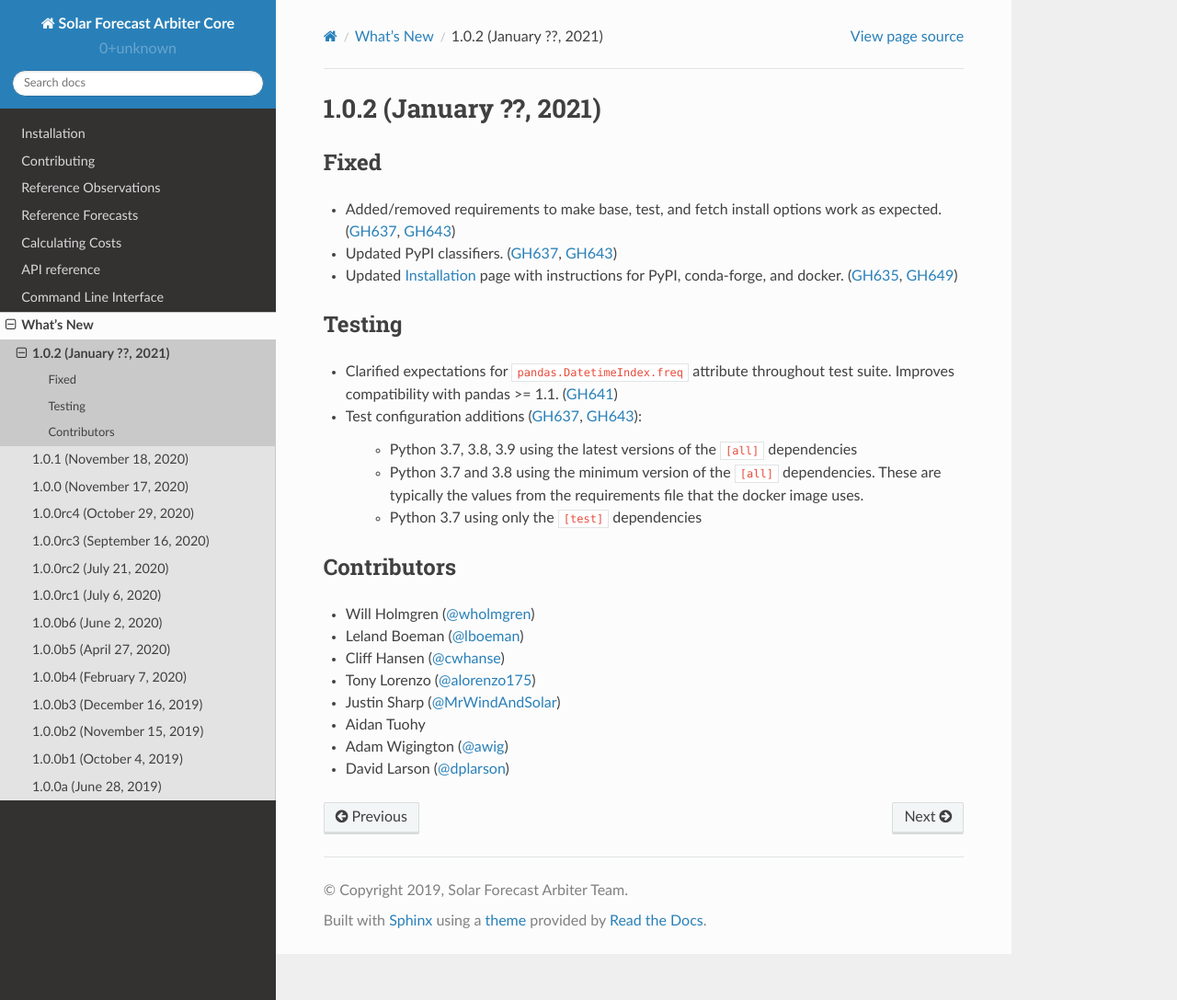
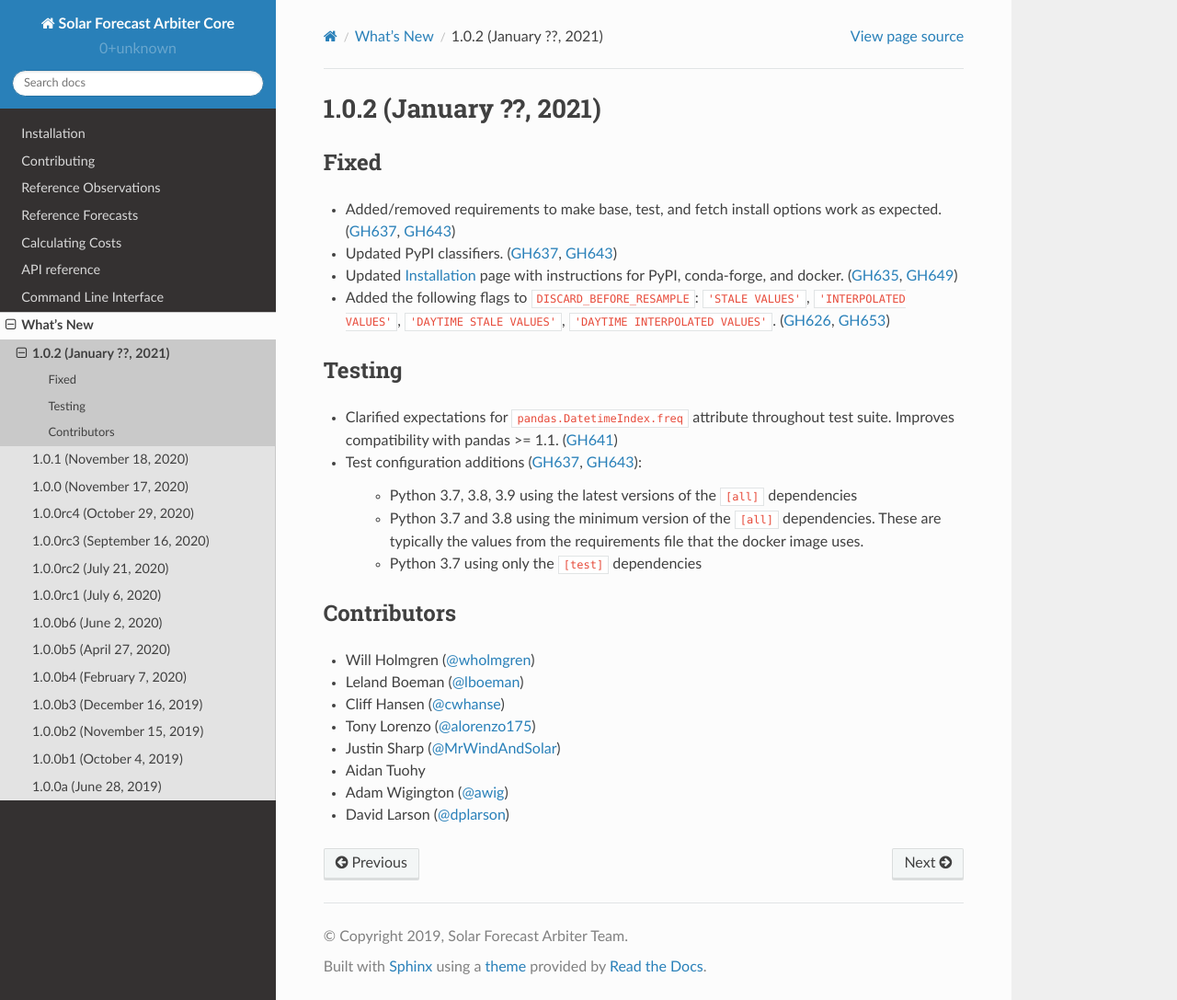
Before and after one commit to SolarArbiter/solarforecastarbiter-core, a Sphinx documentation site: the page built from docs/source/whatsnew/1.0.2.rst, in a window 1280 px wide and 1087 px high. Shown: the whole window at 92% size. Built offline with Sphinx 7.4.7 and the Read the Docs theme 2.0.0, drawn with Linux system fonts in a browser that asks for light colours.

Commit message:
add stale, interpolated flags to discard before resample

```diff
--- a/docs/source/whatsnew/1.0.2.rst
+++ b/docs/source/whatsnew/1.0.2.rst
@@ -13,6 +13,9 @@ Fixed
 * Updated PyPI classifiers. (:issue:`637`, :pull:`643`)
 * Updated :ref:`installation` page with instructions for PyPI, conda-forge,
   and docker. (:issue:`635`, :pull:`649`)
+* Added the following flags to ``DISCARD_BEFORE_RESAMPLE``:
+  ``'STALE VALUES'``, ``'INTERPOLATED VALUES'``, ``'DAYTIME STALE VALUES'``,
+  ``'DAYTIME INTERPOLATED VALUES'``. (:issue:`626`, :pull:`653`)
 
 Testing
 ~~~~~~~
```
Also changed, not shown: 1 other file.
